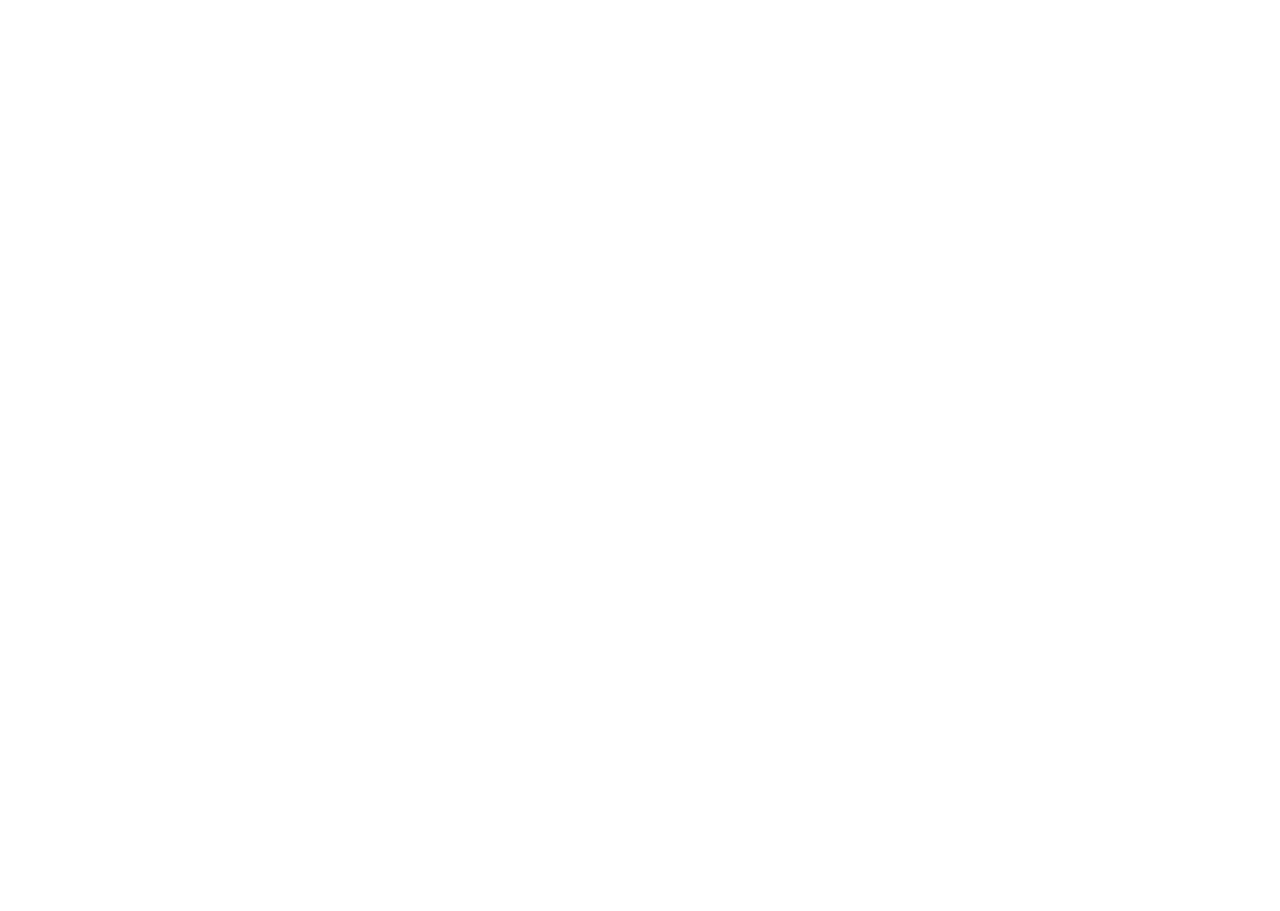
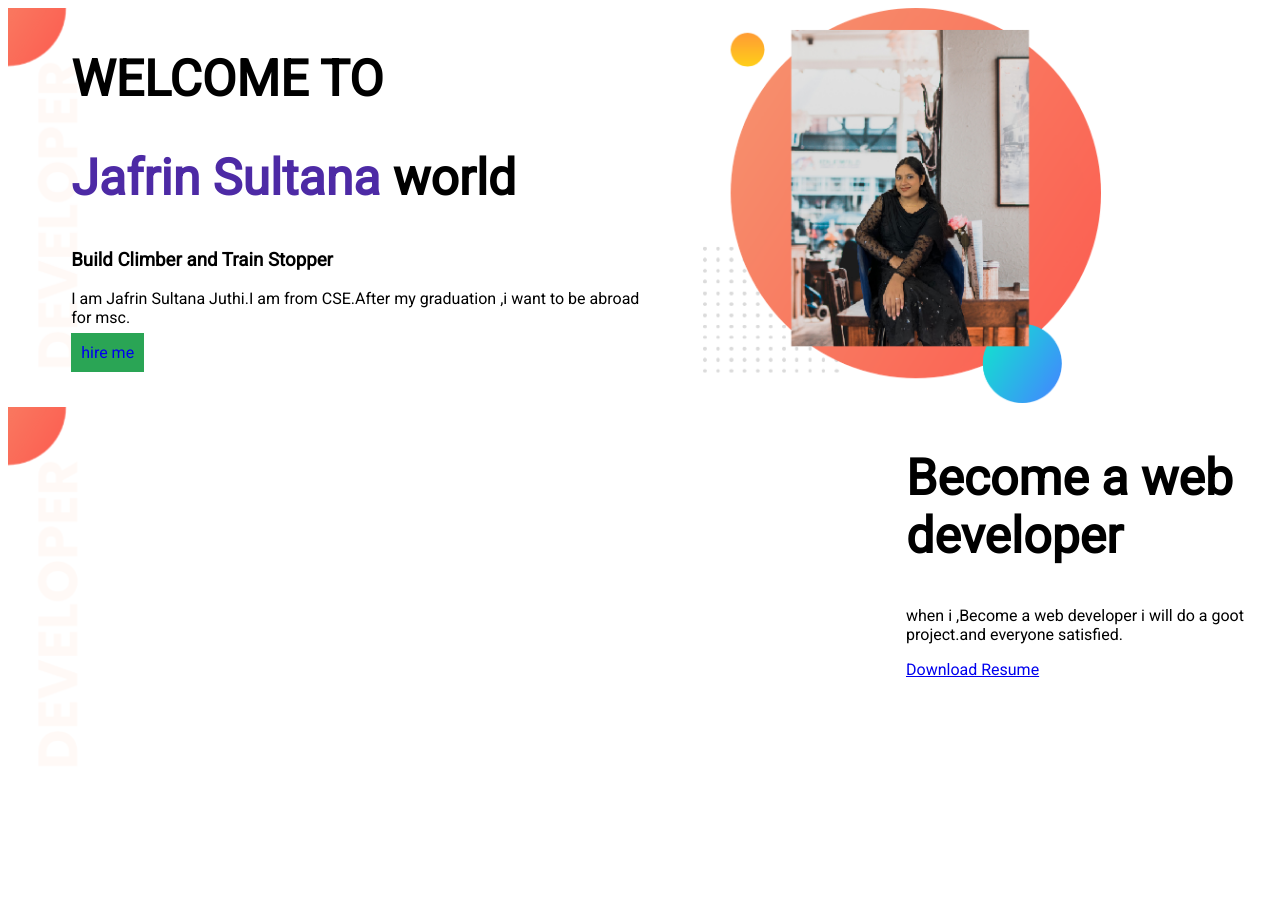
Before and after one commit to juthijafrin/developer-portfolio, a plain HTML site: page index.html in a window 1280 px wide. Before the commit the page ends 800 px from the top, so only its background shows below. Drawn offline with Linux system fonts and the light colour scheme.

Commit message:
first commit

```diff
--- a/index.html
+++ b/index.html
@@ -1,12 +1,42 @@
 <!DOCTYPE html>
 <html lang="en">
+
 <head>
     <meta charset="UTF-8">
     <meta name="viewport" content="width=device-width, initial-scale=1.0">
     <title>Juthi portfolio</title>
+    <link rel="preconnect" href="https://fonts.googleapis.com">
+    <link rel="preconnect" href="https://fonts.gstatic.com" crossorigin>
+    <link href="https://fonts.googleapis.com/css2?family=Roboto&display=swap" rel="stylesheet">
+
     <link rel="stylesheet" href="style.css">
 </head>
+
 <body>
+    <section class="top-banner">
+        <div class="half-width">
+            <h1>WELCOME TO</h1>
+            <h1><span class="red-color">Jafrin Sultana</span> world</h1>
+            <h3>Build Climber and Train Stopper</h3>
+            <p>I am Jafrin Sultana Juthi.I am from CSE.After my graduation ,i want to be abroad for msc.</p>
+            <a class="link-button" target="_blank" href="https://www.linkedin.com/feed/">hire me</a>
+        </div>
+        <div class="half-width">
+            <img src="image/juthi.png" alt="">
+        </div>
+    </section>
+    <section class="dream big">
+        <div>
+            <img src="image/top-banner.png" alt="">
+        </div>
+        <div>
+            <h1>Become a web developer</h1>
+            <p>when i ,Become a web developer i will do a goot project.and everyone satisfied.</p>
+            <a class="" href="https://www.linkedin.com/feed/">Download Resume</a>
+        </div>
+    </section>
+
 
 </body>
+
 </html>
--- a/style.css
+++ b/style.css
@@ -0,0 +1,38 @@
+body {
+    font-family: 'Roboto', sans-serif;
+    margin-bottom: 0px;
+}
+
+h1 {
+    font-size: 50px;
+
+}
+
+.red-color {
+    color: rgb(77, 42, 165);
+}
+
+section {
+    display: flex;
+}
+
+.half-width {
+    width: 50%;
+    padding-left: 5%;
+}
+
+.half-width img {
+    width: 70%;
+}
+
+.link-button {
+    text-decoration: none;
+    background-color: rgb(42, 165, 85);
+    padding: 10px;
+
+}
+
+.top-banner {
+    background-image: url(image/top-banner.png);
+    background-repeat: no-repeat;
+}
```
Also changed, not shown: image/dream-bg (1).png (added), image/exp-bg.png (added), image/juthi.png (added), image/my-bg.png (added), image/my-bg2.png (added), image/top-banner.png (added), show-off/MicrosoftTeams-image (15).png (added), show-off/MicrosoftTeams-image__15_-removebg-preview.png (added).
